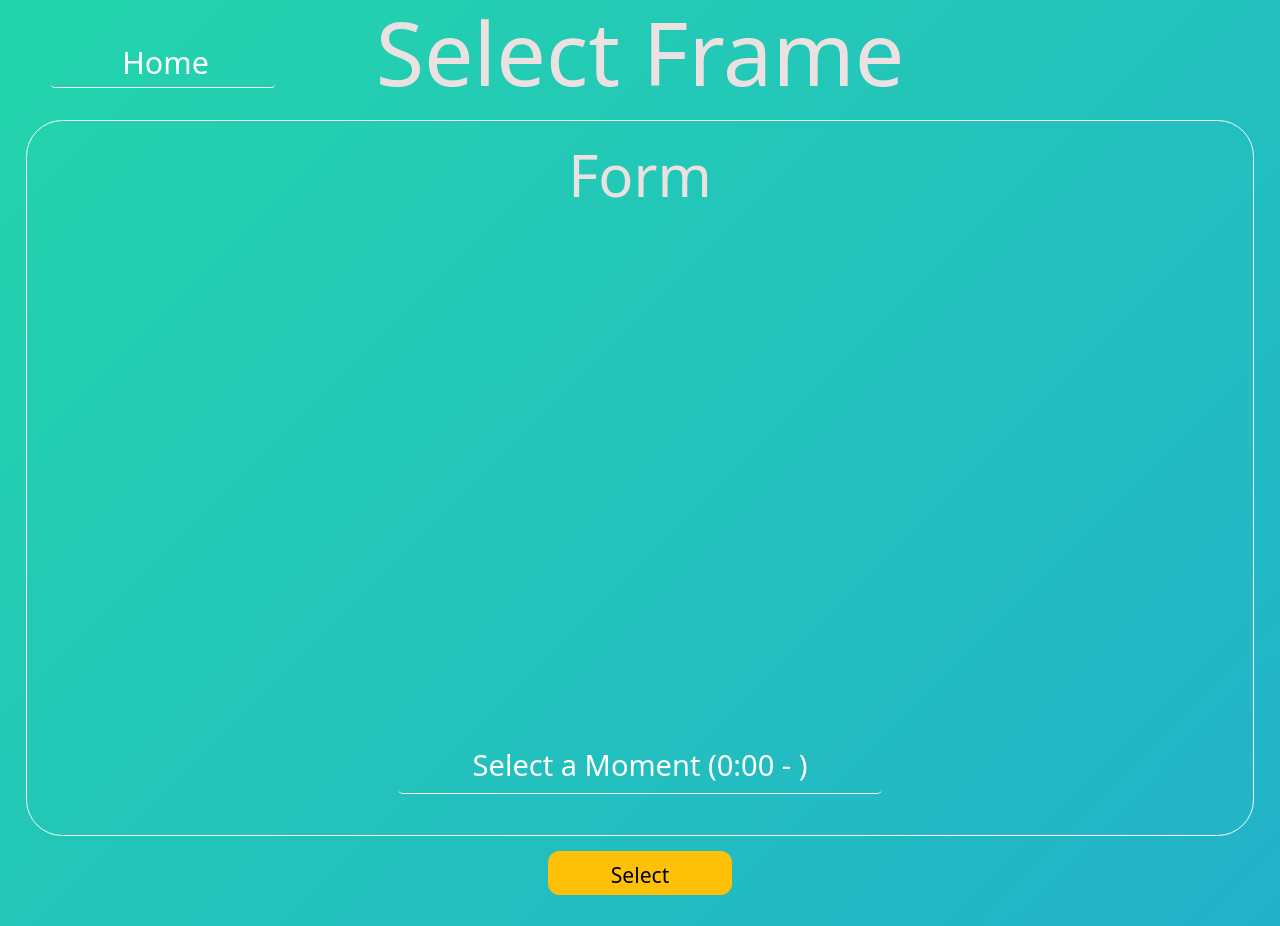
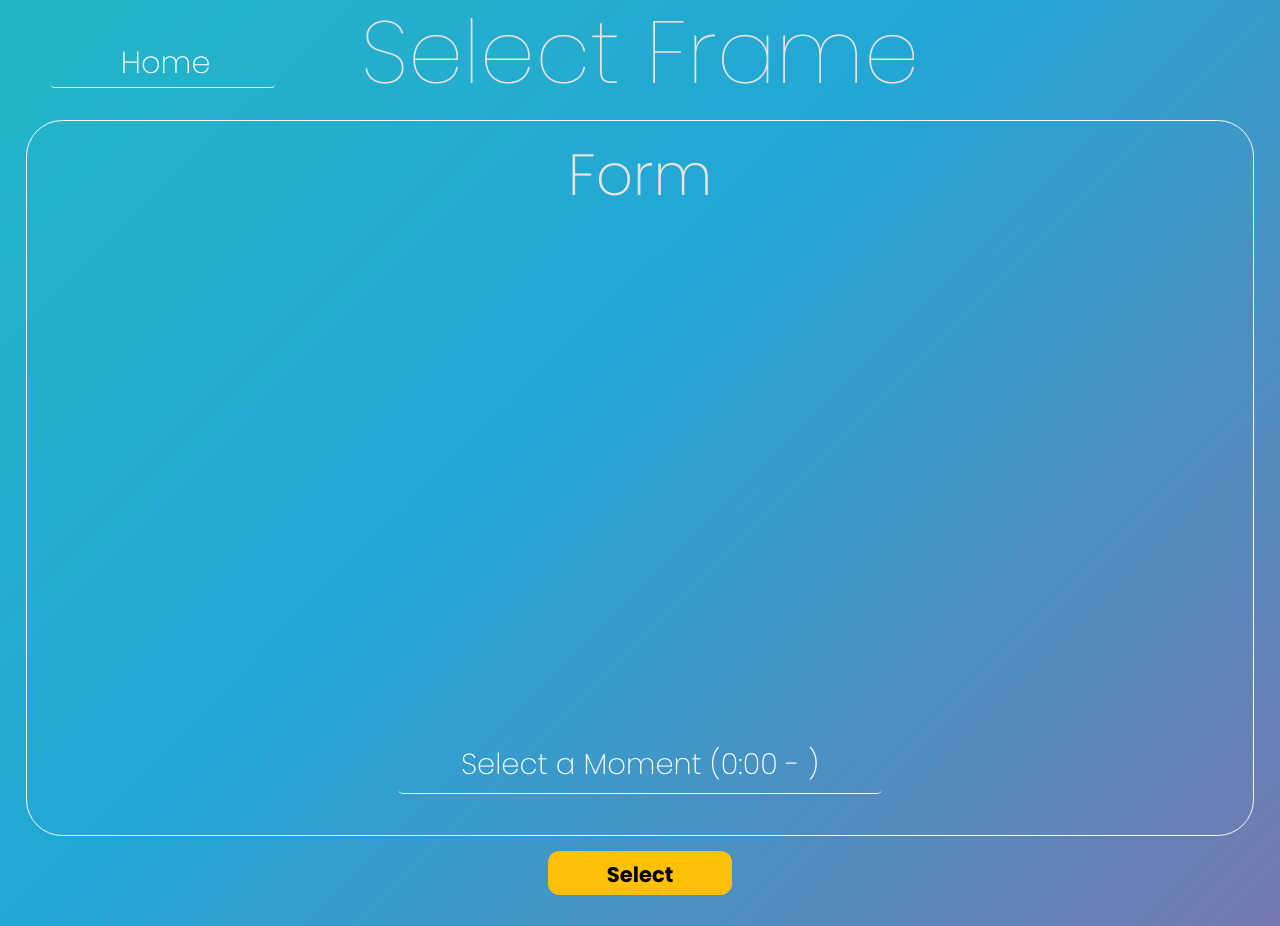
Before and after one commit to TymonJs/Color-extractor, a Flask app: template templates/frame-select.html in a window 1280 px wide. Run offline with Flask 2, Linux system fonts and the light colour scheme; the template is opened without the code that fills it, so the values that code supplies are empty; some libraries are stand-ins or nearby versions; some web fonts are replaced.

Commit message:
minor fixes

```diff
--- a/main.py
+++ b/main.py
@@ -1,6 +1,7 @@
 from collections import Counter
 from sys import maxsize
 from threading import Thread
+import PIL
 from cv2 import VideoCapture
 from flask import Flask, flash, render_template, redirect, url_for,request,abort,after_this_request,jsonify
 from flask_bootstrap import Bootstrap
@@ -26,7 +27,7 @@ ALLOWED_EXTENSIONS = {'jpg', 'jpeg', 'png','gif'} | VIDEO_EXTENSIONS
 UPLOAD_FOLDER = './static/uploads/'
 
 app = Flask(__name__)
-app.config['SECRET_KEY'] = environ.get('secret_key')
+app.config['SECRET_KEY'] = '312ASjfajpsSGAifa123t32788' #environ.get('secret_key')
 app.config['UPLOAD_FOLDER'] = UPLOAD_FOLDER
 app.config['MAX_CONTENT_LENGTH'] = MAX_FILE_SIZE * 1024 * 1024
 
@@ -99,7 +100,7 @@ def rgb_to_hex(clrs):
         hexCode+= (str(val).replace("0x","").upper())
     return hexCode
 
-def make_spritesheet(gifpath:str,mastername):
+def make_spritesheet(gifpath:str,mastername) :
     gif = Image.open(gifpath)
 
     width = gif.width
@@ -133,7 +134,7 @@ def make_spritesheet(gifpath:str,mastername):
 
 @app.errorhandler(413)
 def largefile_error(e):
-    flash(F'File too large. Max file size is {MAX_FILE_SIZE}MB')
+    flash(F'File is too large. Max file size is {MAX_FILE_SIZE}MB')
     return redirect(url_for('home'))
     # return jsonify(
     # {
--- a/static/styles.css
+++ b/static/styles.css
@@ -1,6 +1,7 @@
 html,body{
     min-height: 100vh;
 }
+
 p{
     text-align: center;
     font-size: 1.5rem;
@@ -27,12 +28,15 @@ p{
 }
 body {
     background: linear-gradient(-45deg, #ee7752, #e73c7e, #23a6d5, #23d5ab);
+    /* background-color: #23d5ab; */
     background-size: 400% 400%;
 
 
-    /* animation: gradient 15s ease infinite; */
+    animation: gradient 100s ease infinite;
 }
-
+html{
+    backdrop-filter: blur(5px);
+}
 @keyframes gradient {
     0% {
         background-position: 0% 50%;
--- a/templates/frame-select.html
+++ b/templates/frame-select.html
@@ -1,15 +1,15 @@
 {% include 'header.html' %}
 <div class="container" style="zoom: 1.1;margin-left: auto;margin-right: auto;">
-    <h1 style="font-size: 5rem;padding-bottom: 0.3rem;" class="font-poppins w100" id="todo">Select Frame</h1>
+    <h1 style="font-size: 5rem;padding-bottom: 0.3rem;font-family:'Poppins';font-weight:100"  id="todo">Select Frame</h1>
     <div class="card border-light bg-transparent" style="object-fit: contain;border-radius: 30px;margin: 0 auto;
     {% if file %} width: fit-content {% else %} height:37rem;zoom:1.1{%endif%}">
         <div class="card-body">
 
             {% with messages = get_flashed_messages() %}
               {% if messages %}
-              <h2 class="card-title font-poppins w100 warning" >{{messages[0]}}</h2>
+              <h2 class="card-title warning" style="font-family:'Poppins';font-weight:100" >{{messages[0]}}</h2>
               {% else %}
-              <h2 class="card-title font-poppins w200" style="margin-bottom: 0.7rem">Form</h2>
+              <h2 class="card-title" style="margin-bottom: 0.7rem;font-family:'Poppins';font-weight:200">Form</h2>
               {% endif %}
             {% endwith %}
             {% if file %}
@@ -43,7 +43,7 @@
 
                   <span style="background-color: rgba(36, 35, 35, 0.767);position: relative;height: 2rem;bottom:1.5rem;
                   font-size: 1.6rem;padding: 0 2rem;border-radius: 50px"
-                  class="font-poppins w500">
+                  style="font-family:'Poppins';font-weight:500">
                   {{dur}} frames
                   </span>
 
@@ -63,8 +63,8 @@
 
                 {% if file %}
 
-                <label class="form-label font-poppins w300"
-                style="font-size: 1.7rem;margin-bottom: 0;position: relative;" >
+                <label class="form-label"
+                style="font-size: 1.7rem;margin-bottom: 0;position: relative;font-family:'Poppins';font-weight:300" >
                 Select a frame
                 </label>
                 <div class="row" >
@@ -78,9 +78,9 @@
                   <br>
                   <div class="col">
 
-                    <input id="range-label" class="range-label font-poppins w300" value="1" id="frame" name="frame"
+                    <input id="range-label" class="range-label" value="1" id="frame" name="frame"
                     oninput="updateRange(this); keepRange(this.value,{{dur}});updateFrame(this,{{sizes | safe}})"
-                    style="background:transparent;border: 0;border-bottom: 1px solid white;width: 4rem;text-align: center;" >
+                    style="background:transparent;border: 0;border-bottom: 1px solid white;width: 4rem;text-align: center;font-family:'Poppins';font-weight:300" >
                   </input>
 
                   </div>
@@ -89,10 +89,10 @@
 
 
                 {% else %}
-                <input class="card border-light bg-transparent font-poppins w200"
+                <input class="card border-light bg-transparent"
                 type="text" name="frame" placeholder="Select a {% if file %}frame (1 - {{dur}}){% else %}Moment (0:00 - {{dur}}){% endif %}" id="frame"
                 style="border: 0; border-bottom: solid 1px; width: 25rem;height: 3rem;font-size: 1.5rem;position: relative;bottom:0rem;text-align: center;
-                top:1.5rem">
+                top:1.5rem;font-family:'Poppins';font-weight:200">
                 {% endif %}
               </div>
 
@@ -104,15 +104,16 @@
       <div class="col-4">
       </div>
       <div class="col-4">
-          <button class="btn btn-warning btn-block font-poppins w700"
-          style="margin-top: 0.6rem;border-radius: 10px;font-size: 1.2rem;position: relative;bottom: 1.75rem;" type="submit">Select</button>
+          <button class="btn btn-warning btn-block"
+          style="margin-top: 0.6rem;border-radius: 10px;font-size: 1.2rem;position: relative;bottom: 1.75rem;font-family:'Poppins';font-weight:700" type="submit">Select</button>
       </div>
       <div class="col-4">
       </div>
   </div>
 </form>
+</div>
 </body>
-<!-- <p id="copyright" class="font-poppins w200 footer" style="position: relative;bottom: 0rem;" >Copyright &copy Tymon Jasiński 2022</p> -->
+<!-- <p id="copyright" class="footer" style="position: relative;bottom: 0rem;font-family:'Poppins';font-weight:200" >Copyright &copy Tymon Jasiński 2022</p> -->
 
 
 
--- a/templates/header.html
+++ b/templates/header.html
@@ -8,8 +8,8 @@
   <meta name="description" content="">
   <meta name="author" content="">
   <title>Color extractor</title>
-
-<link href="https://pagecdn.io/lib/easyfonts/fonts.css" rel="stylesheet" />
+  <link href="https://pagecdn.io/lib/easyfonts/fonts.css" rel="stylesheet" />
+<!-- <link href="https://pagecdn.io/lib/easyfonts/fonts.css" rel="stylesheet" /> -->
 <link href="https://cdn.jsdelivr.net/npm/bootstrap@5.0.2/dist/css/bootstrap.min.css" rel="stylesheet" integrity="sha384-EVSTQN3/azprG1Anm3QDgpJLIm9Nao0Yz1ztcQTwFspd3yD65VohhpuuCOmLASjC" crossorigin="anonymous">
 <script src="https://cdn.jsdelivr.net/npm/bootstrap@5.0.2/dist/js/bootstrap.bundle.min.js" integrity="sha384-MrcW6ZMFYlzcLA8Nl+NtUVF0sA7MsXsP1UyJoMp4YLEuNSfAP+JcXn/tWtIaxVXM" crossorigin="anonymous"></script>
 <script src="https://code.jquery.com/jquery-3.5.1.min.js"></script>
@@ -22,10 +22,14 @@
 <script src="sweetalert2/dist/sweetalert2.min.js"></script>
 <link rel="stylesheet" href="{{ url_for('static',filename='styles.css') }}">
 <link rel="stylesheet" href="/static/styles.css">
+<link rel="preconnect" href="https://fonts.googleapis.com">
+<link rel="preconnect" href="https://fonts.gstatic.com" crossorigin>
+<link href="https://fonts.googleapis.com/css2?family=Poppins:ital,wght@0,100;0,200;0,300;0,400;0,500;0,600;0,700;0,800;0,900;1,100;1,200;1,300;1,400;1,500;1,600;1,700;1,800;1,900&display=swap" rel="stylesheet">
 </head>
 <body >
-  <a class="card border-light bg-transparent font-poppins w200 searchbar"
+  <div class="blurred">
+  <a class="card border-light bg-transparent searchbar"
   type="text" name="title" id="title" href="{{ url_for('home') }}"
   style="border: 0; border-bottom: solid 1px;width: 14rem;position:absolute;font-size: 1.9rem;
-  left: 3.2rem;top: 2.5rem; padding-left: 0.3rem; color: white;text-decoration: none;text-align: center;height:3rem;">
+  left: 3.2rem;top: 2.5rem; padding-left: 0.3rem; color: white;text-decoration: none;text-align: center;height:3rem;font-family:'Poppins';font-weight:200">
   Home</a>
```
Also changed, not shown: templates/index.html (+6 -6 lines), 1 other file.
